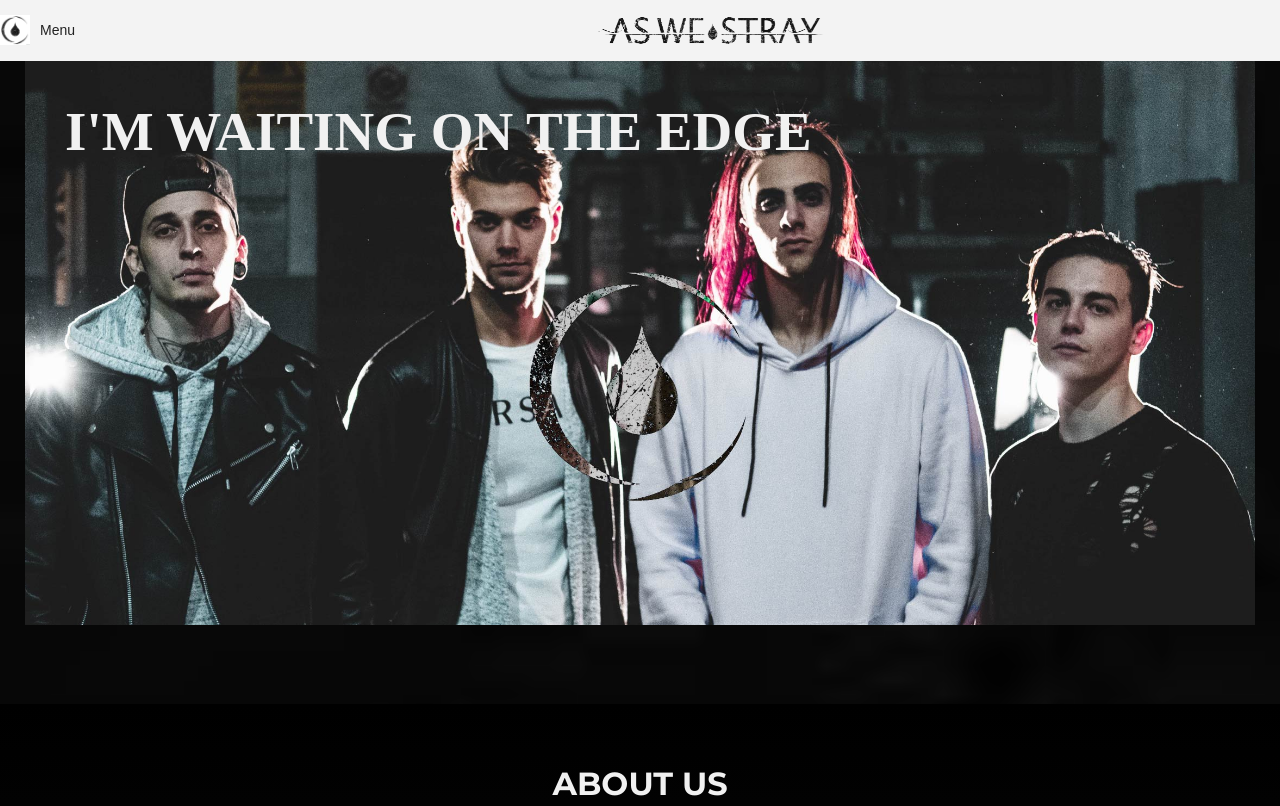
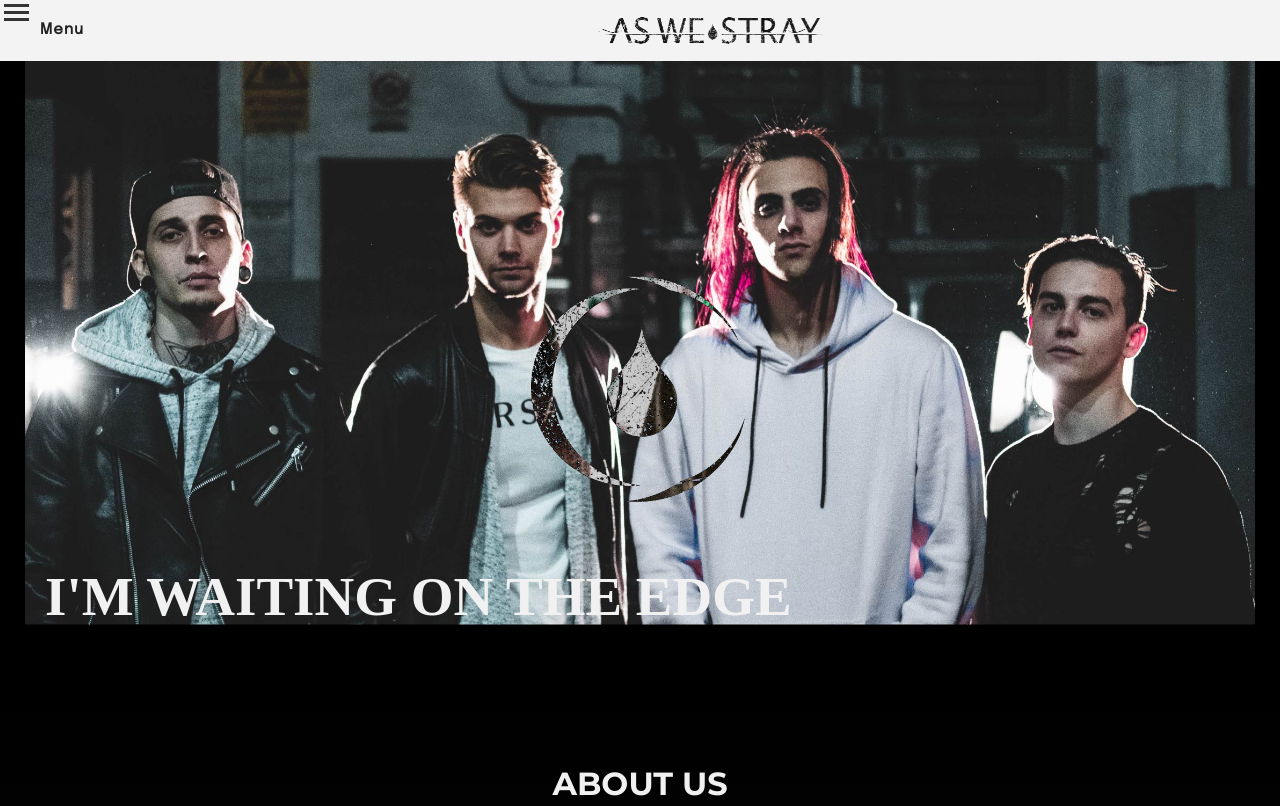
Before and after one commit to NickDubDrums/AWS-V4, a plain HTML site: page index.html in a window 1280 px wide. Shown: the top 806 px of the page. Drawn offline with nearby package versions, Linux system fonts and the light colour scheme.

Commit message:
Responive 1

```diff
--- a/css/style.css
+++ b/css/style.css
@@ -7,13 +7,15 @@
 
 /*Backgrownd Settings*/
 body {
-	/*background-color: #000*/
-	background-image: url(bg.jpg);
+	background-color: #000;
+	/*
+background-image: url(bg.jpg);*/
 	background-size: cover;
 	z-index: 0;
 
 }
 /*Header Picture*/
+
 .container{
 	max-width: 100%;
 	height: 600px
@@ -25,7 +27,7 @@
 .parallax {
 
 	min-height: 600px;
-	background: transparent
+	background: transparent;
 	z-index: 0;
 }
 
@@ -36,15 +38,8 @@
 	text-transform: uppercase;
 	color: #f1f1f1;
 	position: relative;
-	top: 75px;
-	left: 40px;
-
-}
-
-/*.topimg {
-	width: 100%;
-	position: relative;
-}*/
+	top: 540px;
+	left: 20px;}
 
 
 /*Drop Down Menu*/
@@ -91,11 +86,13 @@
 
 
 	nav ul li a {display: block;
-		font-family: arial;
+		font-family: 'Epilogue', sans-serif;
 		color: #222;
-		font-size: 14px;
+		font-size: 15px;
 		padding: 22px 20px;
-		text-decoration: none;}
+		text-decoration: none;
+		font-weight: bold;
+		letter-spacing: 1px;}
 
 	nav ul li ul {display: none;
 		position: absolute;
@@ -113,7 +110,13 @@
 
 	nav ul li ul li a:hover {background-color: #e3e3e3;}
 
+	.burger div{
+		width: 25px;
+		height: 3px;
+		background-color: #333;
+		margin: 4px;
 
+	}
 
 /* About Us GUI*/
 .aboutus-section {
@@ -172,6 +175,7 @@
 	text-align: center;
 	font-family: 'Montserrat', sans-serif;
 	text-transform: uppercase;
+	font-size: 2em;
 	color: #f1f1f1;
 }
 
--- a/index.html
+++ b/index.html
@@ -5,25 +5,17 @@
 
 	<link rel="stylesheet" type="text/css" href="css/style.css">
 	<link rel="stylesheet" type="text/css" href="css/lightbox.min.css">
+	<link href="https://fonts.googleapis.com/css2?family=Epilogue&display=swap" rel="stylesheet">
 	<link href='//fonts.googleapis.com/css?family=Montserrat:thin,extra-light,light,100,200,300,400,500,600,700,800'
-rel='stylesheet' type='text/css'>
+	rel='stylesheet' type='text/css'>
 	<script src="js/lightbox-plus-jquery.min.js"></script>
 	<script src="https://ajax.googleapis.com/ajax/libs/jquery/1.11.0/jquery.min.js"></script>
-<script src="js/parallax.min.js"></script>
+	<script src="js/parallax.min.js"></script>
 	<meta name="viewport" content="width=device-width, initial-scale=1.0">
 </head>
 <body>
 
-<header>
-	<div class="container" data-z-index="0">
-		<div class="parallax" data-parallax="scroll" data-image-src="img/gruppo.jpg"><h1 class="lyrics-top">i'm waiting on the edge</h1>
-		</div>
 
-
-
-			</div>
-	</div>
-</header>
 <nav>
 
 	<ul class="drop-menu">
@@ -41,11 +33,36 @@
 		</ul>
 		</li>
 	</ul>
-	<img class="img-logo1"src="img/LOGO NEG.jpg" alt="l1">
-	<center><img class="img-scritta" src="img/SCRITTA neg cut.png" alt="scritta"></center>
+	<div class="scritta-top">
+		<!--<img class="img-logo1"src="img/LOGO NEG.jpg" alt="l1">-->
+		<center><img class="img-scritta" src="img/SCRITTA neg cut.png" alt="scritta"></center>
+	</div>
+
+	<div class="burger">
+		<div class="line1"></div>
+		<div class="line2"></div>
+		<div class="line3"></div>
+	</div>
 
 	</nav>
 
+
+	<header>
+	<div class="container" data-z-index="0">
+		<div class="parallax" data-parallax="scroll" data-image-src="img/gruppo.jpg" data-speed="0.5">
+			<h1 class="lyrics-top">i'm waiting on the edge</h1>
+		</div>
+
+
+
+			</div>
+	</div>
+
+
+
+
+
+</header>
 
 <main>
 	<br>
```
